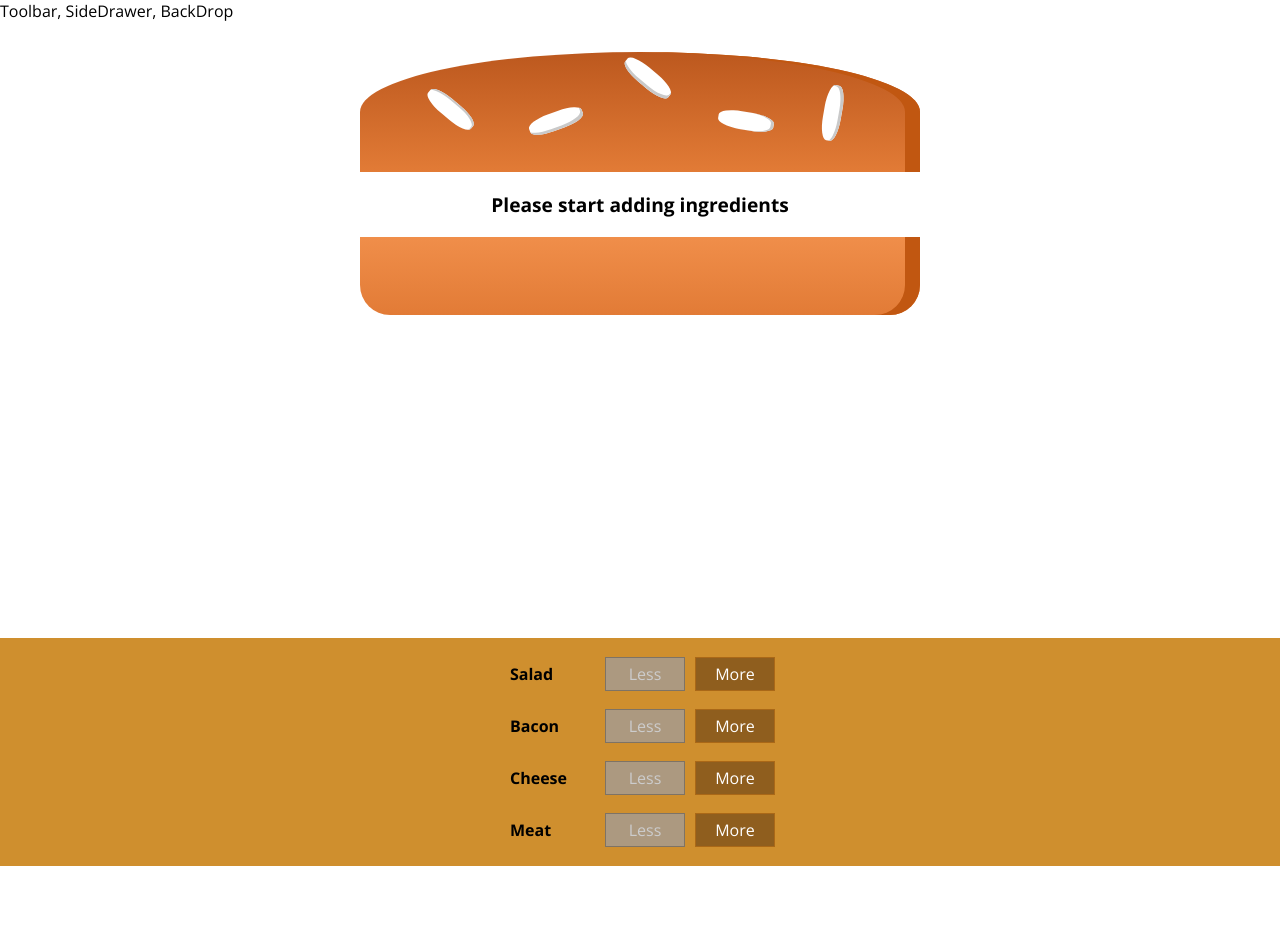
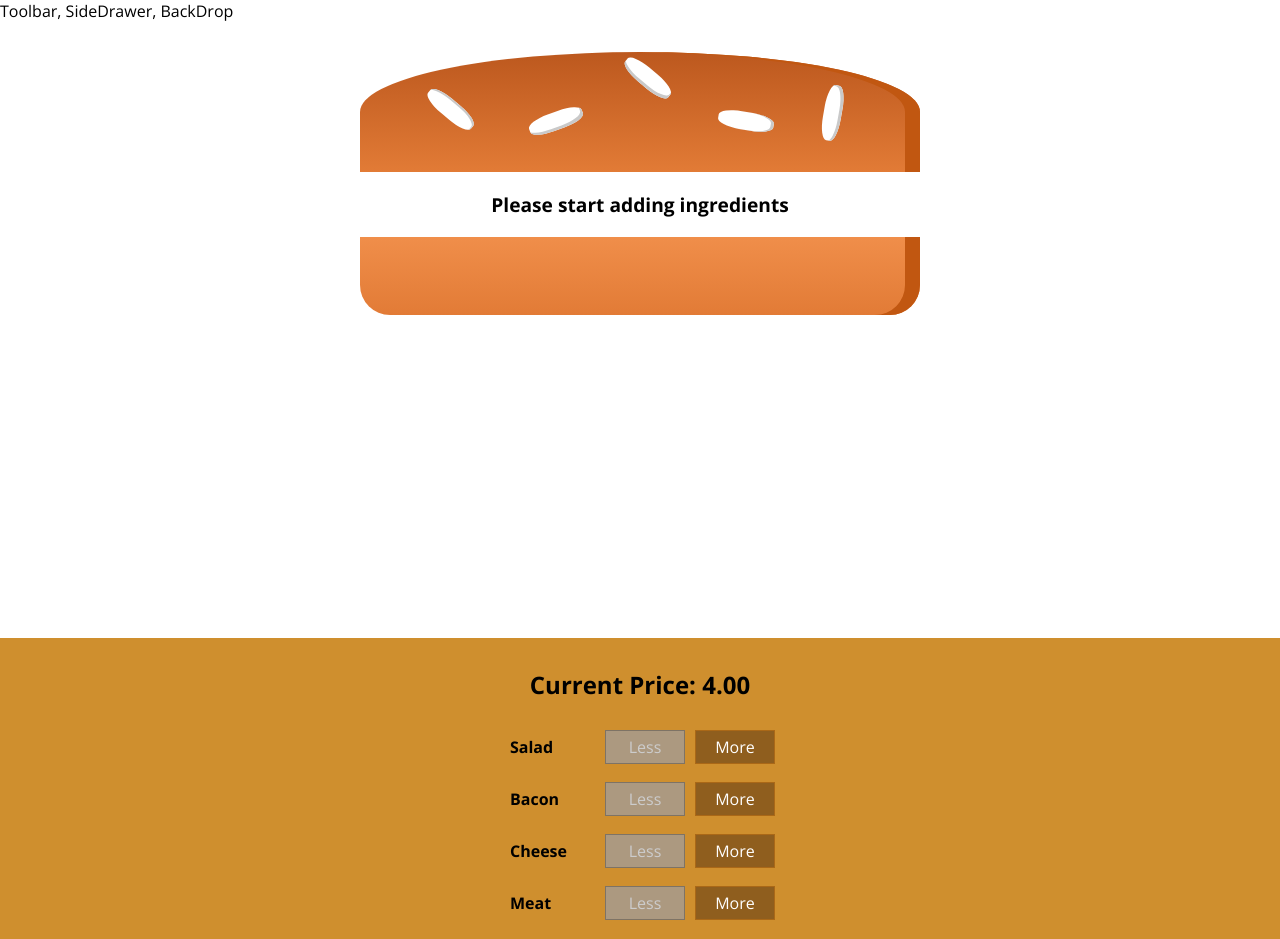
Before and after one commit to kaollie74/burger-app, a React app: page / in a window 1280 px wide. Before the commit the page ends 866 px from the top, so only its background shows below. Built offline with nearby package versions, Linux system fonts and the light colour scheme.

Commit message:
added total price to the DOM

```diff
--- a/src/components/Burger/BuildControls/BuildControls.js
+++ b/src/components/Burger/BuildControls/BuildControls.js
@@ -14,6 +14,7 @@ const controls = [
 const buildControls = (props) => {
   return (
     <div className={classes.BuildControls}>
+      <h2>Current Price: {props.price.toFixed(2)}</h2>
       {controls.map((item, i) => {
         return (
           <BuildControl
--- a/src/components/Burger/Burger.js
+++ b/src/components/Burger/Burger.js
@@ -1,7 +1,6 @@
 import React from 'react';
 import classes from "./Burger.css";
 import BurgerIngredient from "./BurgerIngredient/BurgerIngredient"
-import { array } from 'prop-types';
 
 const burger = (props) => {
 
@@ -15,7 +14,7 @@ const burger = (props) => {
     }).reduce((prevArray, currentItem) => {
       return prevArray.concat(currentItem)
     }, [])
-  console.log(transformedIngredients);
+
 
 if(transformedIngredients.length === 0){
   transformedIngredients = <p>Please start adding ingredients</p>
--- a/src/containers/BurgerBuilder/BurgerBuilder.js
+++ b/src/containers/BurgerBuilder/BurgerBuilder.js
@@ -26,7 +26,7 @@ class BurgerBuilder extends Component {
   // type will either by 'salad', 'cheese', 'bacon', or 'meat.'
   // this is how we will identify the changes since it will act like an index.
   addIngredientHandler = (type) => {
-    console.log('type: ', type);
+
     // grab the current ingredient type that is in state
     const oldCount = this.state.ingredients[type]
     // updated that incrementing by 1
@@ -39,7 +39,7 @@ class BurgerBuilder extends Component {
     // the specific type.
     updatedIngredients[type] = updatedCount;
     const priceAddition = INGREDIENT_PRICES[type]
-    console.log(priceAddition);
+
     const oldPrice = this.state.totalPrice;
     const newPrice = oldPrice + priceAddition;
 
@@ -89,6 +89,7 @@ class BurgerBuilder extends Component {
             ingredientAdded={this.addIngredientHandler}
             removeIngredient={this.removeIngredientHandler}
             disabledInfo = {disabledInfo}
+            price = {this.state.totalPrice}
           />
         </div>
       </Aux>
```
